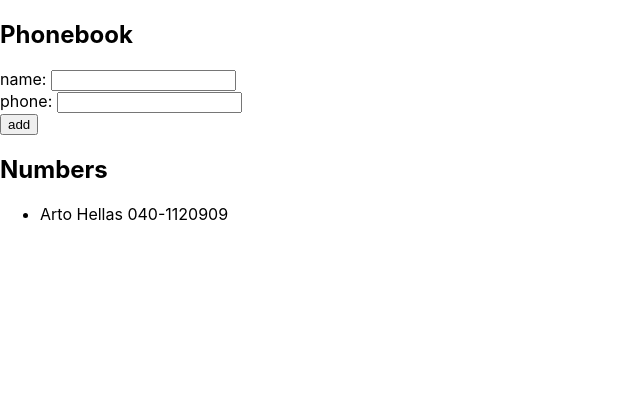
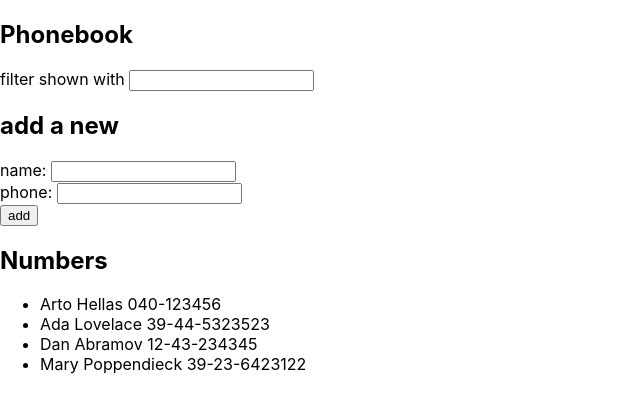
Before and after one commit to LiuFFT/full_stack_2020, a React (Create React App) app in the folder part2/phonebook/: page / in a window 1280 px wide. Shown: the top 412 px of the page, without its empty margins (0-640 px from the left). Built offline with nearby package versions, Linux system fonts and the light colour scheme.

Commit message:
part2-exercises2.9

```diff
--- a/part2/phonebook/src/App.js
+++ b/part2/phonebook/src/App.js
@@ -2,25 +2,44 @@ import React, { useState } from 'react'
 import Person from "./components/Person";
 
 const App = () => {
-    const [ persons, setPersons ] = useState([
-    { name: 'Arto Hellas', phone: '040-1120909' }
+    const [persons, setPersons] = useState([
+        { name: 'Arto Hellas', number: '040-123456' },
+        { name: 'Ada Lovelace', number: '39-44-5323523' },
+        { name: 'Dan Abramov', number: '12-43-234345' },
+        { name: 'Mary Poppendieck', number: '39-23-6423122' }
     ])
     const [ newName, setNewName ] = useState('')
-    const [ newPhone, setNewPhone ] = useState('')
+    const [ newNumber, setNewNumber ] = useState('')
+    // const [showAll, setShowAll] = useState(true)
+    const [ filter, setNewFilter ] = useState('')
+
+    // const personToShow = (event) =>{
+    //     handleFilterChange(event)
+    //     const copy = persons.filter(person => person.name.toLowerCase().includes(filter))
+    //     console.log(copy)
+    //     setPersons(copy)
+    //     // setNewFilter('')
+    // }
+
+    const filterPerson = persons.filter((person) => person.name.toLowerCase().includes(filter.toLowerCase()))
 
     const handleNameChange = (event) =>{
         setNewName(event.target.value)
     }
 
     const handlePhoneChange = (event) =>{
-        setNewPhone(event.target.value)
+        setNewNumber(event.target.value)
+    }
+
+    const handleFilterChange = (event) => {
+        setNewFilter(event.target.value)
     }
 
     const addPerson = (event) => {
         event.preventDefault()
         const personObj = {
             name : newName,
-            phone: newPhone
+            phone: newNumber
         }
         if (newName in persons.map(name=>name)){
             console.log(`${newName} is already added to phonebook`)
@@ -28,7 +47,7 @@ const App = () => {
         }else {
             setPersons(persons.concat(personObj))
             setNewName('')
-            setNewPhone('')
+            setNewNumber('')
         }
     }
 
@@ -36,12 +55,16 @@ const App = () => {
     return (
       <div>
         <h2>Phonebook</h2>
+          <div>
+              filter shown with <input  value={filter} onChange={handleFilterChange}/>
+          </div>
+          <h2> add a new</h2>
         <form>
           <div>
             name: <input  value={newName} onChange={handleNameChange}/>
           </div>
             <div>
-                phone: <input  value={newPhone} onChange={handlePhoneChange}/>
+                phone: <input  value={newNumber} onChange={handlePhoneChange}/>
             </div>
           <div>
             <button type="submit" onClick={addPerson}>add</button>
@@ -50,8 +73,8 @@ const App = () => {
         <h2>Numbers</h2>
         <div>
             <ul>
-                {persons.map(person =>
-                    <Person key={person.name} name={person.name} phone={person.phone}/>
+                {filterPerson.map(person =>
+                    <Person key={person.name} name={person.name} phone={person.number}/>
                 )}
             </ul>
         </div>
```
Also changed, not shown: 1 other file (tests, documents, lock files or other folders).
